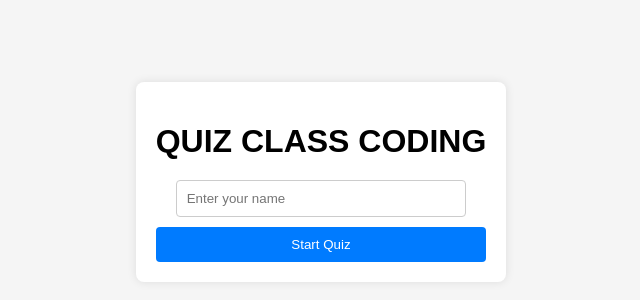
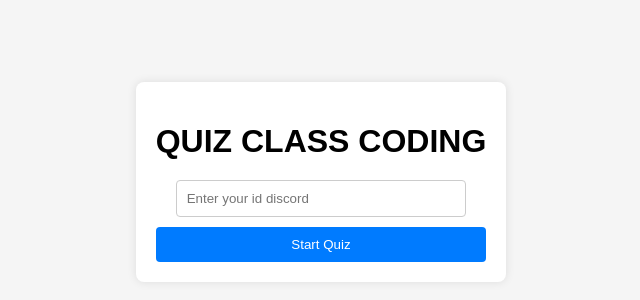
Before and after one commit to helgagraphicode/helgagraphicode-quiz-room, a plain HTML site: page index.html in a window 1280 px wide. Shown: the part 218-518 px from the top of the page, 319-959 px from the left. Drawn offline with Linux system fonts and the light colour scheme.

Commit message:
index.html

```diff
--- a/index.html
+++ b/index.html
@@ -8,7 +8,7 @@
 <body>
   <div class="container">
     <h1>QUIZ CLASS CODING</h1>
-    <input type="text" id="username" placeholder="Enter your name">
+    <input type="text" id="username" placeholder="Enter your id discord">
     <button onclick="startQuiz()">Start Quiz</button>
     <p id="question" style="display: none;">Question goes here</p>
     <div id="options" class="options" style="display: none;">
```
